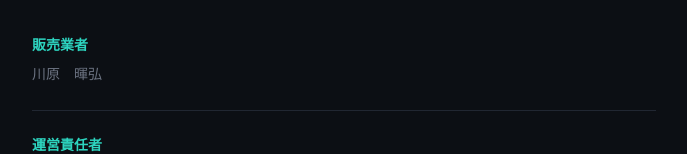
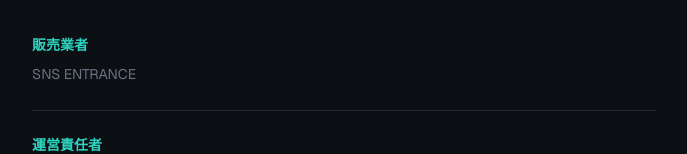
Before and after one commit to kihirokwhr/sns-entrance, a Next.js app: page /legal in a window 1280 px wide. Shown: the part 147-301 px from the top of the page, without its empty margins (296-983 px from the left). Built offline with nearby package versions, Linux system fonts and the light colour scheme.

Commit message:
公開情報更新

```diff
--- a/app/legal/page.tsx
+++ b/app/legal/page.tsx
@@ -11,12 +11,10 @@ export default function LegalPage() {
 
       <div className="space-y-6">
         <Section title="販売業者">
-          {/* TODO: あなたの事業者名に変更してください */}
-          川原　暉弘
+          SNS ENTRANCE
         </Section>
 
         <Section title="運営責任者">
-          {/* TODO: あなたの氏名に変更してください */}
           川原　暉弘
         </Section>
 
```
